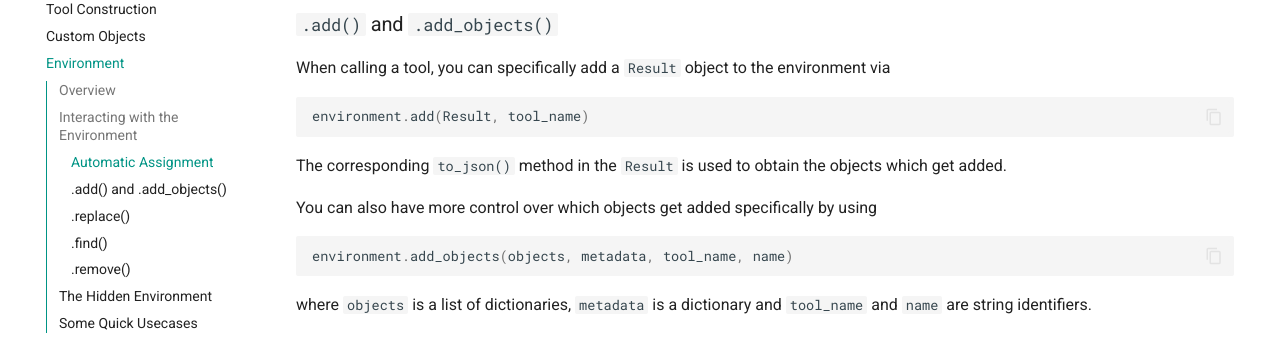
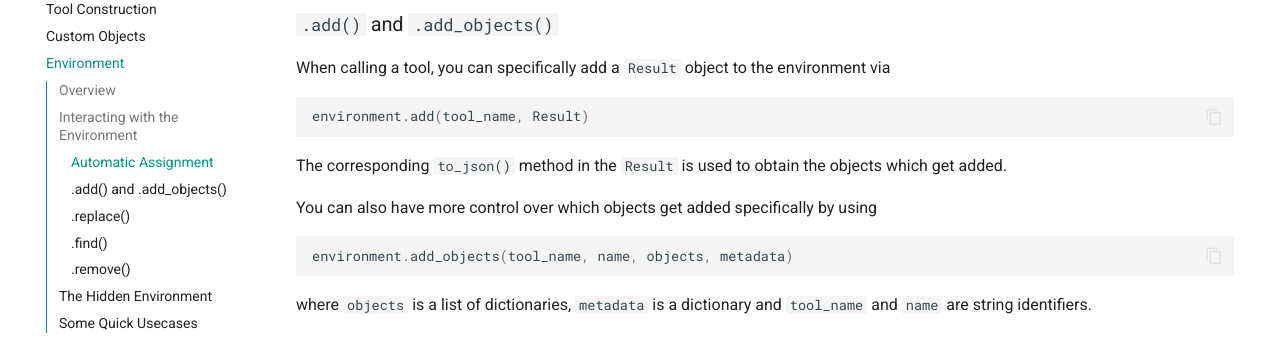
Before and after one commit to zhetai/elysia, an MkDocs documentation site: the page built from docs/Customising/environment.md, in a window 1280 px wide and 900 px high, scrolled down 930 px. Shown: the part 153-506 px from the top of the window. Built offline with MkDocs 1.6.1 and Material for MkDocs 9.7.7, drawn with Linux system fonts in a browser that asks for light colours.

````diff
--- a/docs/Customising/environment.md
+++ b/docs/Customising/environment.md
@@ -33,13 +33,13 @@ This calls the `.add()` method on the environment using the `Result` object.
 
 When calling a tool, you can specifically add a `Result` object to the environment via
 ```python
-environment.add(Result, tool_name)
+environment.add(tool_name, Result)
 ```
 The corresponding `to_json()` method in the `Result` is used to obtain the objects which get added.
 
 You can also have more control over which objects get added specifically by using
 ```python
-environment.add_objects(objects, metadata, tool_name, name)
+environment.add_objects(tool_name, name, objects, metadata)
 ```
 where `objects` is a list of dictionaries, `metadata` is a dictionary and `tool_name` and `name` are string identifiers.
 
````
